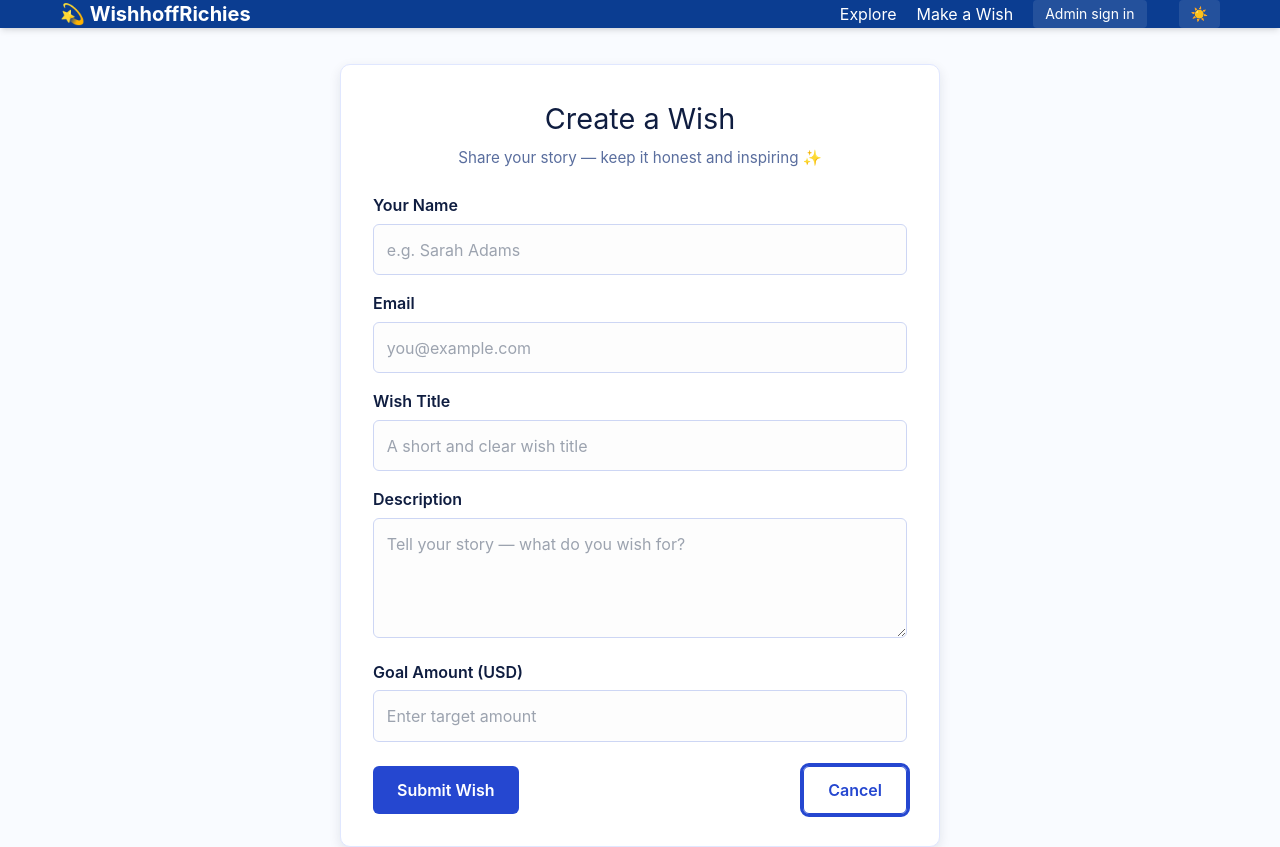
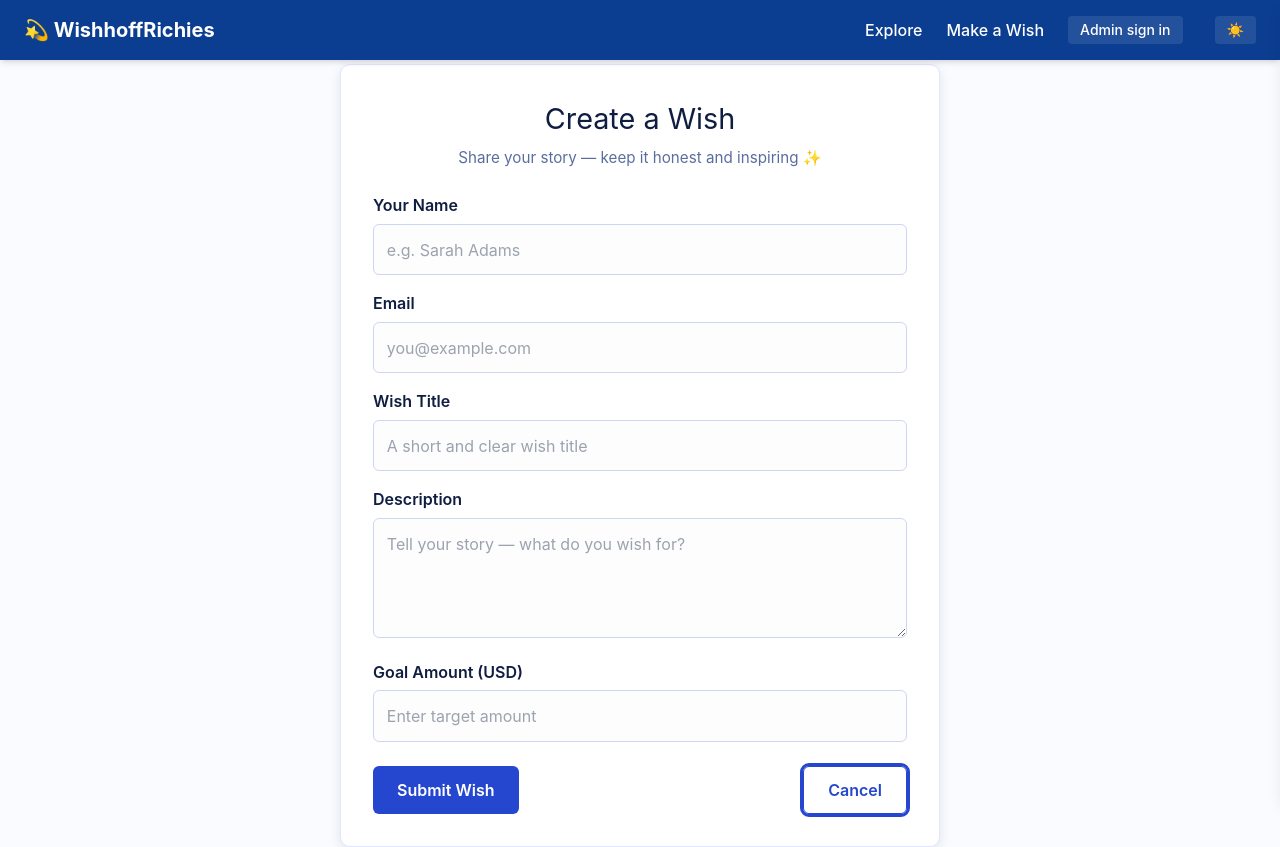
Before and after one commit to Lightcomputerstechnology/WishhoffRichies, a Next.js app: page /wish/new in a window 1280 px wide. Shown: the top 847 px of the page. Built offline with nearby package versions, Linux system fonts and the light colour scheme; no server answers.

Commit message:
Update Navbar.js

```diff
--- a/components/Navbar.js
+++ b/components/Navbar.js
@@ -1,4 +1,5 @@
 // components/Navbar.js
+"use client";
 import Link from "next/link";
 import { useEffect, useState } from "react";
 import { supabase } from "../lib/supabaseClient";
@@ -6,21 +7,19 @@ import { supabase } from "../lib/supabaseClient";
 export default function Navbar() {
   const [user, setUser] = useState(null);
   const [dark, setDark] = useState(false);
+  const [sidebarOpen, setSidebarOpen] = useState(false);
 
   useEffect(() => {
-    // Load user
     const getUser = async () => {
       const { data } = await supabase.auth.getUser();
       setUser(data?.user ?? null);
     };
     getUser();
 
-    // Listen to auth changes
     const { data: sub } = supabase.auth.onAuthStateChange((_event, session) => {
       setUser(session?.user ?? null);
     });
 
-    // Load theme from localStorage or system
     const saved = localStorage.getItem("whr_dark");
     if (saved !== null) {
       setDark(saved === "1");
@@ -32,7 +31,6 @@ export default function Navbar() {
     return () => sub?.subscription?.unsubscribe?.();
   }, []);
 
-  // Apply theme when dark mode toggles
   useEffect(() => {
     const root = document.documentElement;
     if (dark) root.classList.add("dark");
@@ -46,34 +44,37 @@ export default function Navbar() {
   }
 
   return (
+    <>
+      {/* Navbar */}
       <header className="w-full bg-[var(--color-primary)] dark:bg-slate-900 shadow-md fixed top-0 left-0 z-50">
-      <div className="container flex items-center justify-between py-4 px-6 mx-auto max-w-screen-xl">
-        <Link href="/">
+        <div className="flex items-center justify-between py-4 px-6 mx-auto max-w-screen-xl">
+          {/* Logo */}
+          <Link href="/" className="flex items-center gap-2">
             <span className="text-xl font-bold text-white hover:opacity-90 transition">
               💫 WishhoffRichies
             </span>
           </Link>
 
-        <nav className="flex items-center gap-5 text-white">
-          <Link href="/explore" className="hover:underline">
+          {/* Desktop Navigation */}
+          <nav className="hidden md:flex items-center gap-6 text-white font-medium">
+            <Link href="/explore" className="hover:opacity-80 transition">
               Explore
             </Link>
-          <Link href="/wish/new" className="hover:underline">
+            <Link href="/wish/new" className="hover:opacity-80 transition">
               Make a Wish
             </Link>
-
-          {user ? (
-            <>
-              <Link href="/moderation" className="hover:underline">
+            {user && (
+              <Link href="/moderation" className="hover:opacity-80 transition">
                 Moderation
               </Link>
+            )}
+            {user ? (
               <button
                 onClick={signOut}
                 className="px-3 py-1 rounded bg-white/10 hover:bg-white/20 text-sm transition"
               >
                 Sign out
               </button>
-            </>
             ) : (
               <Link
                 href="/admin/login"
@@ -83,16 +84,92 @@ export default function Navbar() {
               </Link>
             )}
 
-          {/* Theme toggle */}
+            {/* Theme Toggle */}
             <button
               aria-label="Toggle theme"
               onClick={() => setDark((d) => !d)}
-            className="ml-3 px-3 py-1 rounded bg-white/10 hover:bg-white/20 text-sm transition"
+              className="ml-2 px-3 py-1 rounded bg-white/10 hover:bg-white/20 text-sm transition"
             >
               {dark ? "🌙" : "☀️"}
             </button>
           </nav>
+
+          {/* Mobile menu button */}
+          <button
+            onClick={() => setSidebarOpen(true)}
+            className="md:hidden text-white text-2xl focus:outline-none"
+          >
+            ☰
+          </button>
         </div>
       </header>
+
+      {/* Sidebar (Mobile) */}
+      <div
+        className={`fixed top-0 right-0 h-full w-64 bg-[var(--color-primary)] dark:bg-slate-800 shadow-lg transform transition-transform duration-300 z-[60] ${
+          sidebarOpen ? "translate-x-0" : "translate-x-full"
+        }`}
+      >
+        <div className="flex items-center justify-between px-5 py-4 border-b border-white/20">
+          <h2 className="text-lg font-semibold text-white">Menu</h2>
+          <button
+            onClick={() => setSidebarOpen(false)}
+            className="text-white text-2xl focus:outline-none"
+          >
+            ×
+          </button>
+        </div>
+
+        <nav className="flex flex-col gap-4 mt-6 px-5 text-white">
+          <Link href="/explore" onClick={() => setSidebarOpen(false)}>
+            Explore
+          </Link>
+          <Link href="/wish/new" onClick={() => setSidebarOpen(false)}>
+            Make a Wish
+          </Link>
+          {user && (
+            <Link href="/moderation" onClick={() => setSidebarOpen(false)}>
+              Moderation
+            </Link>
+          )}
+          {user ? (
+            <button
+              onClick={() => {
+                signOut();
+                setSidebarOpen(false);
+              }}
+              className="text-left px-3 py-1 rounded bg-white/10 hover:bg-white/20 text-sm transition"
+            >
+              Sign out
+            </button>
+          ) : (
+            <Link
+              href="/admin/login"
+              onClick={() => setSidebarOpen(false)}
+              className="px-3 py-1 rounded bg-white/10 hover:bg-white/20 text-sm transition"
+            >
+              Admin sign in
+            </Link>
+          )}
+
+          {/* Theme toggle inside sidebar */}
+          <button
+            aria-label="Toggle theme"
+            onClick={() => setDark((d) => !d)}
+            className="px-3 py-1 mt-3 rounded bg-white/10 hover:bg-white/20 text-sm transition"
+          >
+            {dark ? "🌙 Dark" : "☀️ Light"}
+          </button>
+        </nav>
+      </div>
+
+      {/* Overlay when sidebar is open */}
+      {sidebarOpen && (
+        <div
+          onClick={() => setSidebarOpen(false)}
+          className="fixed inset-0 bg-black/40 backdrop-blur-sm z-[55]"
+        ></div>
+      )}
+    </>
   );
 }
```
Lines whose indentation alone changed are shown as unchanged.
